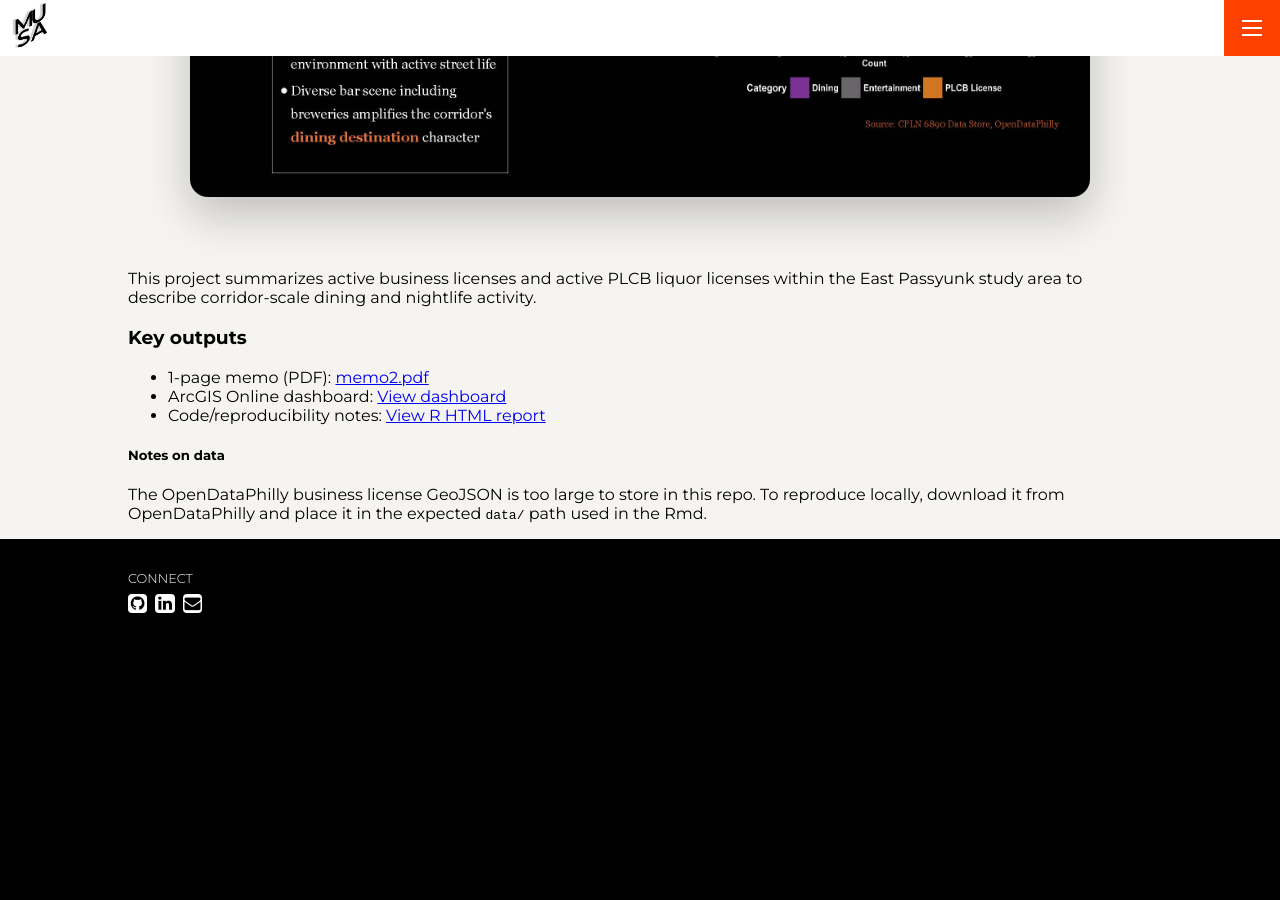
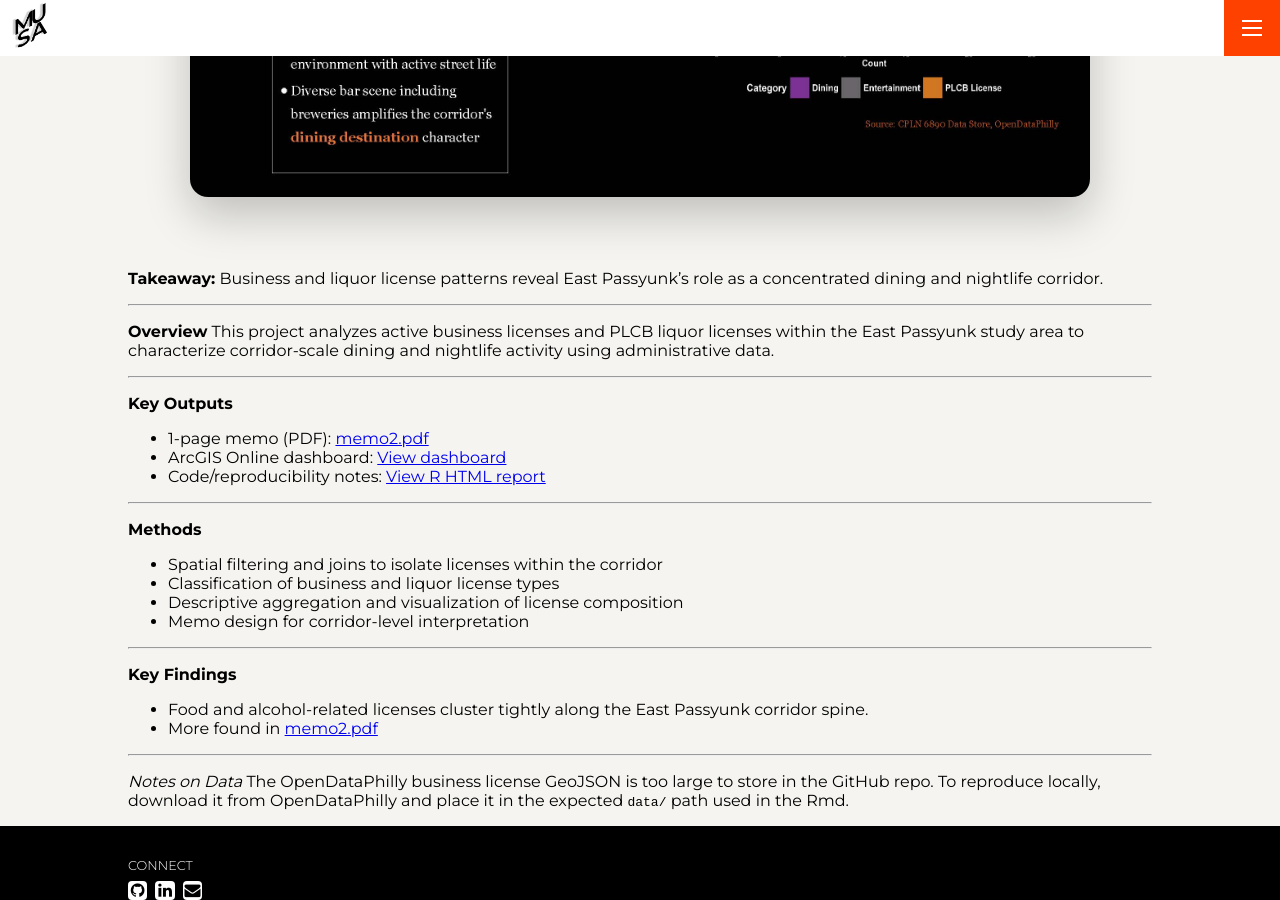
Before and after one commit to astauf03/portfolio, a Jekyll site: the page built from _projects/east-passyunk-licenses.md, in a window 1280 px wide and 900 px high, scrolled down 812 px. Built offline with Jekyll 4.4.1, drawn with Linux system fonts in a browser that asks for light colours; before the commit the page ends 1425 px from its top, so only the background shows below that.

Commit message:
made project structures similar, need to adjust for missing links etc.

```diff
--- a/_projects/east-passyunk-licenses.md
+++ b/_projects/east-passyunk-licenses.md
@@ -4,12 +4,35 @@ title: 'East Passyunk License Dashboard (Philadelphia)'
 thumbnail: assets/img/projects/east-passyunk-licenses/memo2.jpg
 ---
 
-This project summarizes active business licenses and active PLCB liquor licenses within the East Passyunk study area to describe corridor-scale dining and nightlife activity.
+**Takeaway:** Business and liquor license patterns reveal East Passyunk’s role as a concentrated dining and nightlife corridor.
 
-### Key outputs
+---
+
+**Overview**
+This project analyzes active business licenses and PLCB liquor licenses within the East Passyunk study area to characterize corridor-scale dining and nightlife activity using administrative data.
+
+---
+
+**Key Outputs**
 - 1-page memo (PDF): [memo2.pdf](/assets/img/projects/east-passyunk-licenses/memo2.pdf)
 - ArcGIS Online dashboard: [View dashboard](https://upenn.maps.arcgis.com/apps/dashboards/cbd683681e3941788922678e58f0f793)
 - Code/reproducibility notes: [View R HTML report](https://astauf03.github.io/spatial-analysis-portfolio/liquor_license_dashboard/licensingstuff.html)
 
-##### Notes on data
-The OpenDataPhilly business license GeoJSON is too large to store in this repo. To reproduce locally, download it from OpenDataPhilly and place it in the expected `data/` path used in the Rmd.
+---
+
+**Methods**
+- Spatial filtering and joins to isolate licenses within the corridor
+- Classification of business and liquor license types
+- Descriptive aggregation and visualization of license composition
+- Memo design for corridor-level interpretation
+
+---
+
+**Key Findings**
+- Food and alcohol-related licenses cluster tightly along the East Passyunk corridor spine.
+- More found in [memo2.pdf](/assets/img/projects/east-passyunk-licenses/memo2.pdf)
+
+---
+
+*Notes on Data*
+The OpenDataPhilly business license GeoJSON is too large to store in the GitHub repo. To reproduce locally, download it from OpenDataPhilly and place it in the expected `data/` path used in the Rmd.
```
Also changed, not shown: _projects/bike-share.md (+6 -6 lines), _projects/chicago-ppa.md (+6 -8 lines), _projects/ppa-midterm.md (+16 -5 lines), _projects/python-final.md (+5 -7 lines).
